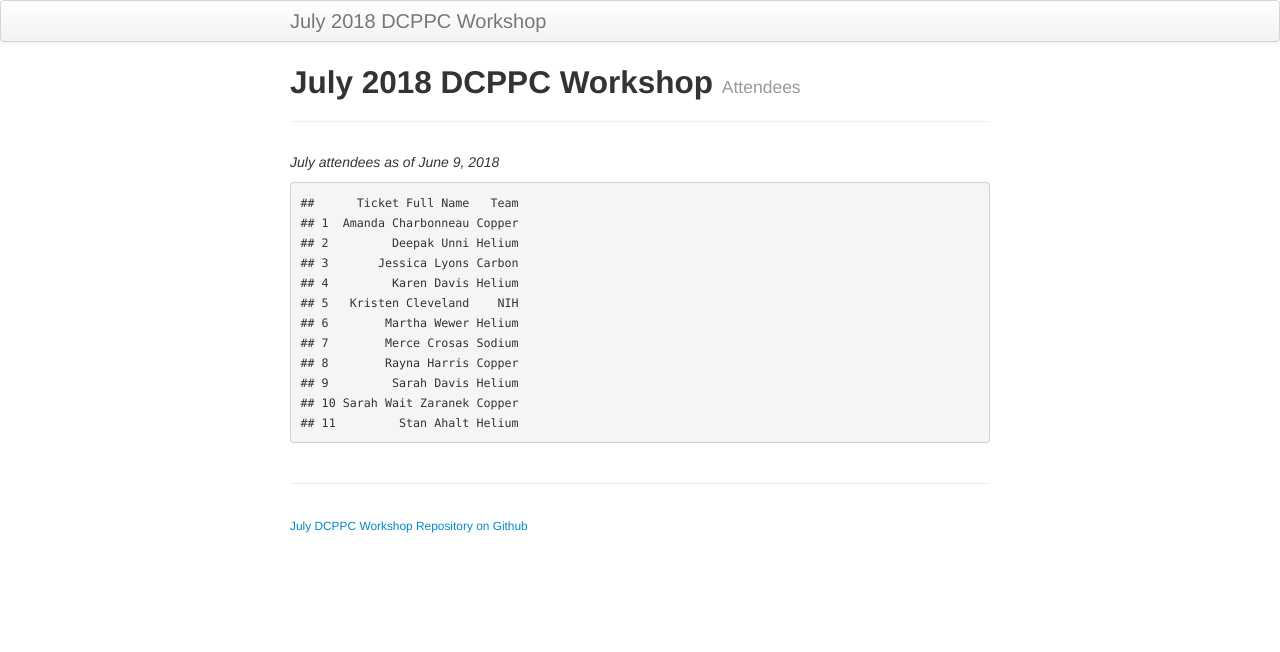
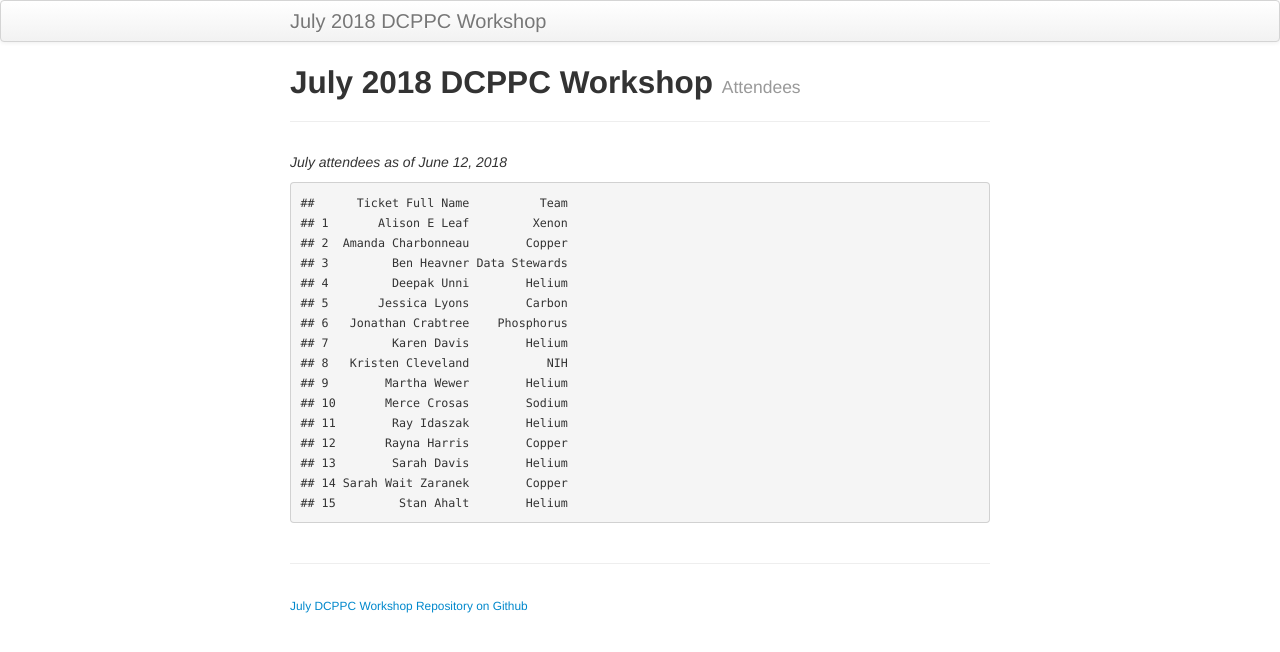
Before and after one commit to dcppc/2018-july-workshop, a Jekyll site: the page built from docs/attendees.md, in a window 1280 px wide. Shown: the top 652 px of the page. Built offline with Jekyll 4.4.1, drawn with Linux system fonts in a browser that asks for light colours.

Commit message:
updated attendees

```diff
--- a/docs/attendees.md
+++ b/docs/attendees.md
@@ -4,17 +4,21 @@ title: July 2018 DCPPC Workshop
 tagline: Attendees
 ---
 
-_July attendees as of June 9, 2018_
+_July attendees as of June 12, 2018_
 
-    ##      Ticket Full Name   Team
-    ## 1  Amanda Charbonneau Copper
-    ## 2         Deepak Unni Helium
-    ## 3       Jessica Lyons Carbon
-    ## 4         Karen Davis Helium
-    ## 5   Kristen Cleveland    NIH
-    ## 6        Martha Wewer Helium
-    ## 7        Merce Crosas Sodium
-    ## 8        Rayna Harris Copper
-    ## 9         Sarah Davis Helium
-    ## 10 Sarah Wait Zaranek Copper
-    ## 11         Stan Ahalt Helium
+    ##      Ticket Full Name          Team
+    ## 1       Alison E Leaf         Xenon
+    ## 2  Amanda Charbonneau        Copper
+    ## 3         Ben Heavner Data Stewards
+    ## 4         Deepak Unni        Helium
+    ## 5       Jessica Lyons        Carbon
+    ## 6   Jonathan Crabtree    Phosphorus
+    ## 7         Karen Davis        Helium
+    ## 8   Kristen Cleveland           NIH
+    ## 9        Martha Wewer        Helium
+    ## 10       Merce Crosas        Sodium
+    ## 11        Ray Idaszak        Helium
+    ## 12       Rayna Harris        Copper
+    ## 13        Sarah Davis        Helium
+    ## 14 Sarah Wait Zaranek        Copper
+    ## 15         Stan Ahalt        Helium
```
